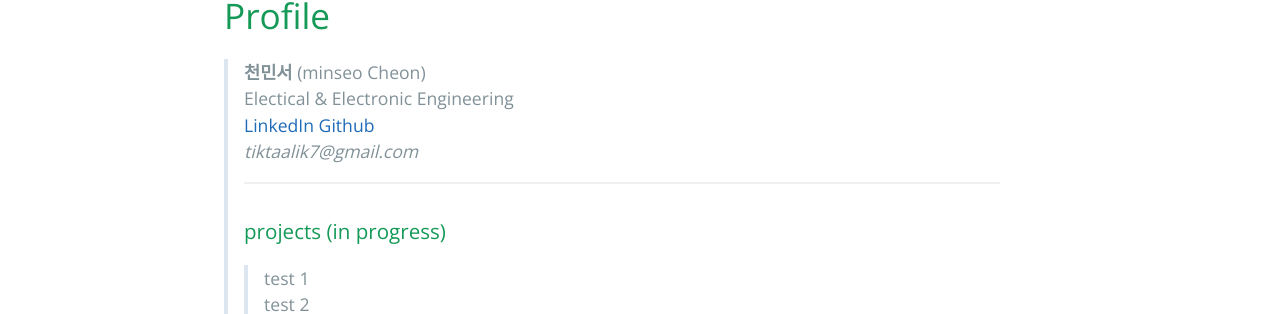
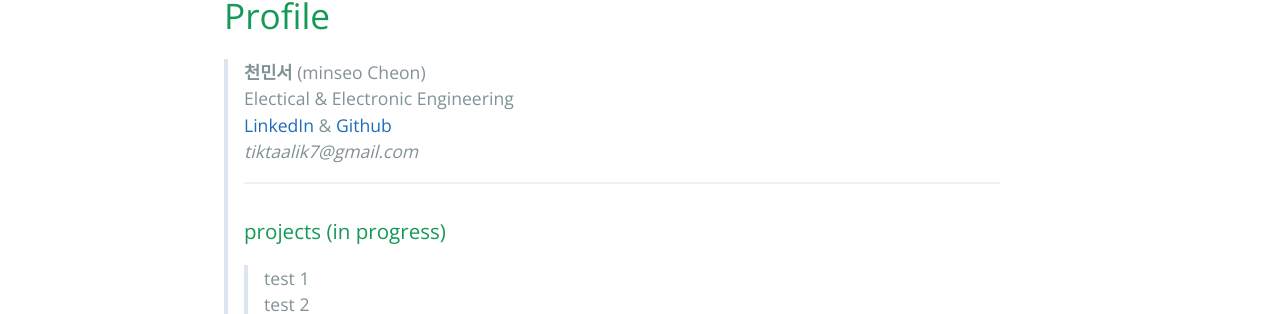
Before and after one commit to tiktaalik7/tiktaalik7.github.io, a Jekyll site: the page built from index.md, in a window 1280 px wide. Shown: the part 394-708 px from the top of the page. Built offline with Jekyll 4.4.1, drawn with Linux system fonts in a browser that asks for light colours.

Commit message:
edit profile

```diff
--- a/index.md
+++ b/index.md
@@ -7,7 +7,7 @@ layout: default
 # Profile
 > **천민서** (minseo Cheon)
 > Electical & Electronic Engineering
-> [LinkedIn](https://www.linkedin.com/in/%EB%AF%BC%EC%84%9C-%EC%B2%9C-5a797523a/) [Github](https://github.com/tiktaalik7)
+> [LinkedIn](https://www.linkedin.com/in/%EB%AF%BC%EC%84%9C-%EC%B2%9C-5a797523a/) & [Github](https://github.com/tiktaalik7)
 > _tiktaalik7@gmail.com_
 * * *
 > ### projects (in progress)
```
